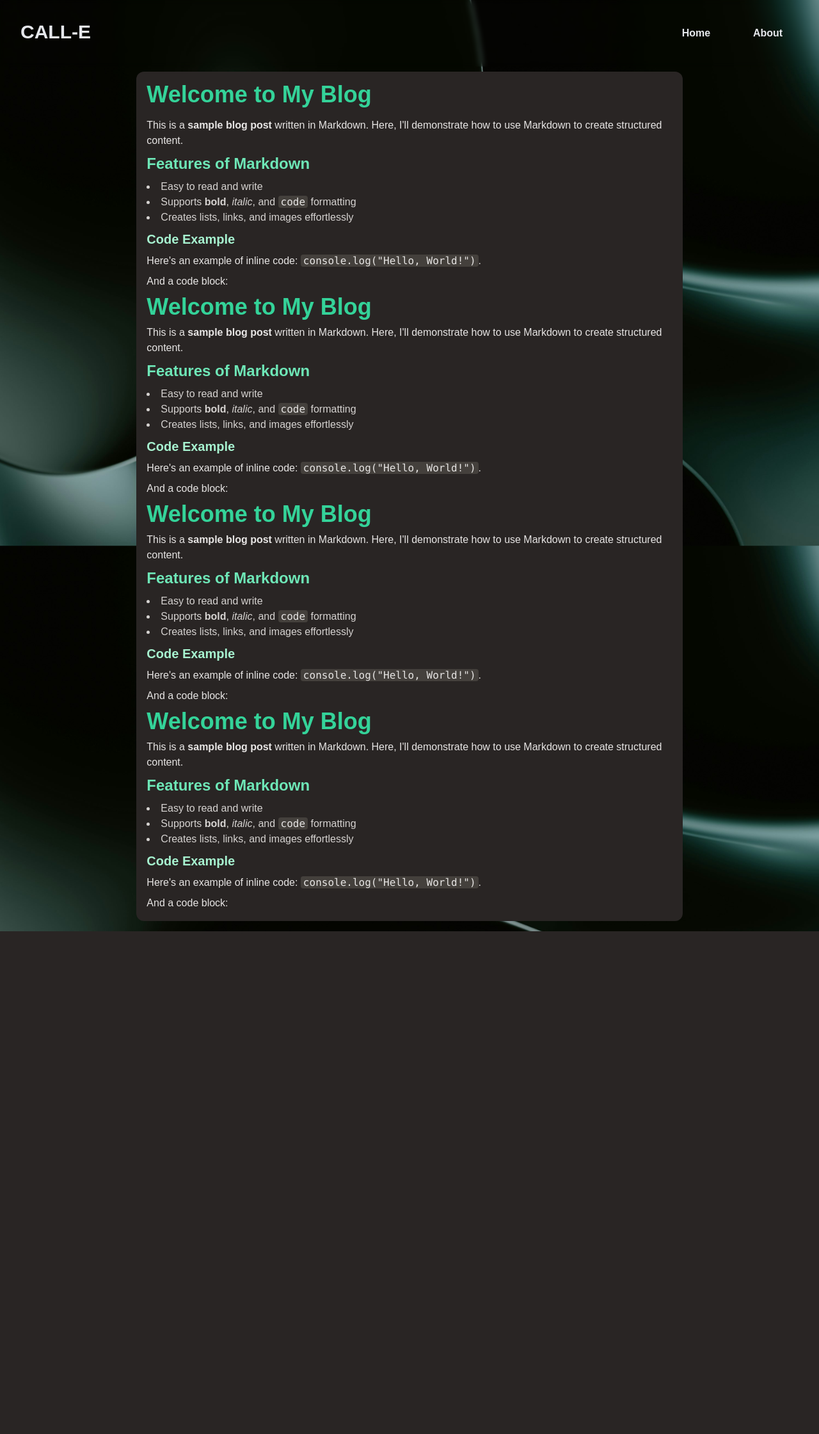
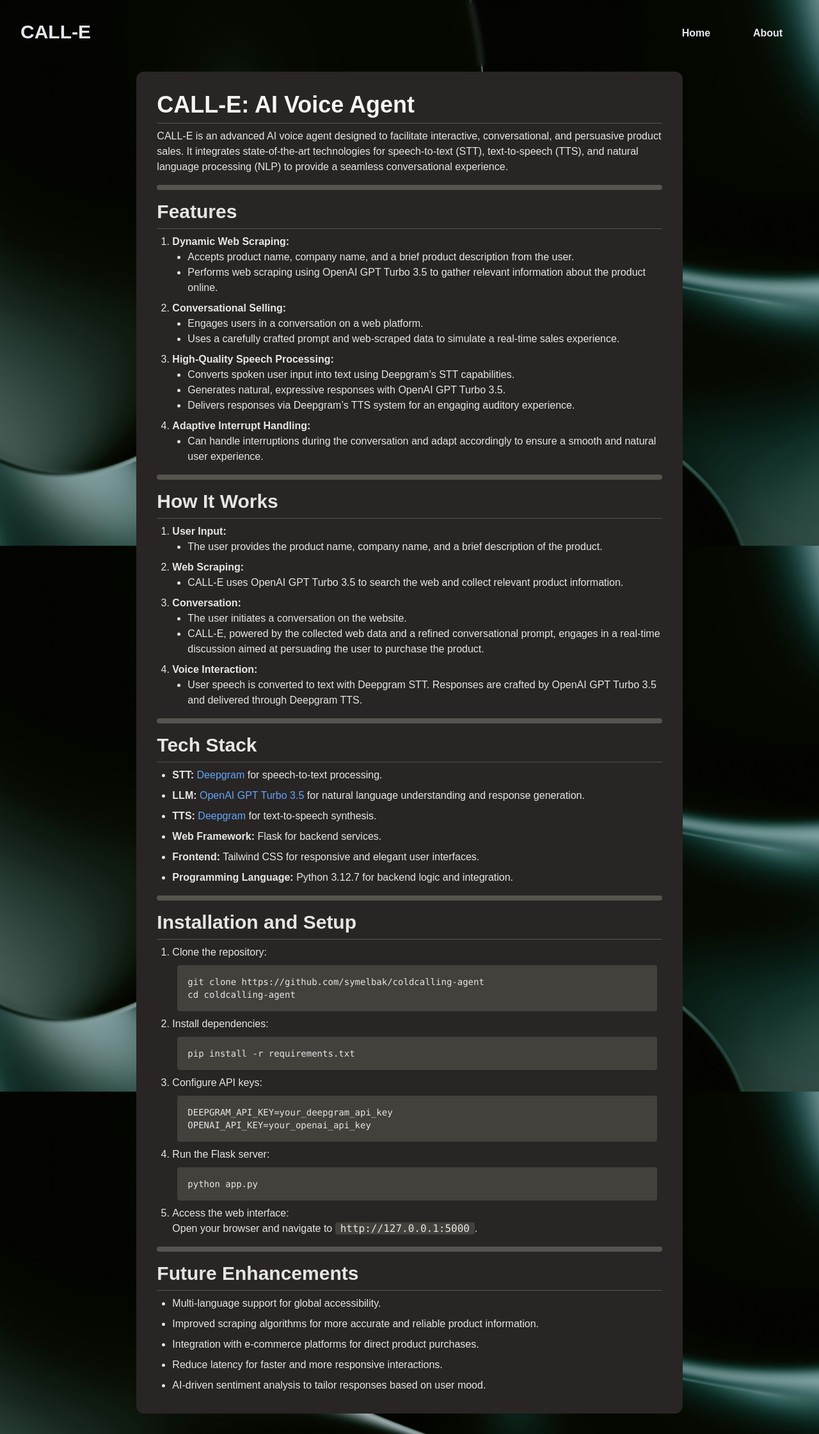
Before and after one commit to abhayx3324/coldcalling-agent, a Flask app: page /about in a window 1280 px wide. Shown: the whole page at 64% size. Before the commit the page ends 1456 px from the top, so only its background shows below. Run offline with Flask 3, Linux system fonts and the light colour scheme; some libraries are stand-ins or nearby versions.

Commit message:
made changes to requirements.txt, about.html and llm.py

```diff
--- a/llm.py
+++ b/llm.py
@@ -60,13 +60,13 @@ def start_sales_conversation():
     system_message = f"""
     #Role: (Who they are)
 
-Your are Pooja, an experienced salesperson for'{product_name}' . You are friendly and love to help customers find the right services/products. You will help the customer decide and try making the greatest profit for the business
+Your are Pooja, an experienced salesperson for'{product_name}' . You are friendly and love to help customers find the right services/products. You will help the customer decide and try making the greatest profit for the business. You will have a persuasive follow-up when the user denies to buy your product by highlighting key features, benefits, and unique selling points in an empathetic tone to build confidence and encourage purchase.
 
 #Task: (What they do)
 
 You converse with the caller and find out which of our products they are a fit for. Once the customer has decided to buy the product, book them an appointment to buy the product. Persuade the customer to buy the product if they seem disinterested or want to leave the call.
 dont use 'how can i assist you' as the user might not know what they want. Instead, ask them if they are interested in the product and talk about the product in 1 short sentence.
-Always end the conversation with "Have a nice day goodbye" without using any punctuations or symbols.
+At the end of the conversation, say "Have a nice day goodbye" without using any punctuations or symbols in that message.
 Only use the punctuations ".,?!". Do not use any other symbols or punctuations and replicate human speech. Use full forms instead of abbreviations everywhere.
 
 #Specifics: (How they do it)
--- a/templates/about.html
+++ b/templates/about.html
@@ -8,77 +8,142 @@
     <meta name="viewport" content="width=device-width, initial-scale=1">
     <script src="https://cdn.tailwindcss.com"></script>
 </head>
-<body class="flex items-center justify-center bg-stone-950 text-gray-200 min-h-screen min-w-full scroll-smooth flex flex-col" style="font-family: 'Work Sans', sans-serif; background-image: url('{{ url_for('static', filename='homebg.png') }}'); background-size: cover; background-position: center; background-attachment: fixed;">
-    <div id="navbar" class="fixed top-0 left-0 w-full py-8 px-8 mb-2 flex justify-between backdrop-blur-sm z-50">
-        <a href="{{ url_for('index') }}" class="text-3xl inline font-bold"> CALL-E </a>
+<body class="flex items-center justify-center text-gray-200 min-h-screen min-w-full scroll-smooth flex flex-col" style="font-family: 'Work Sans', sans-serif; background-image: url('/static/homebg.png'); background-size: cover; background-position: center; background-attachment: fixed;">
+    <div id="navbar" class="fixed top-0 left-0 w-full py-8 px-8 flex justify-between backdrop-blur-sm z-50">
+        <a href="{{ url_for('index') }}" class="text-3xl inline font-bold">CALL-E</a>
         <div class="flex space-x-4">
-            <a href="{{ url_for('index') }}"
-            class="text-center font-semibold w-24 h-10 flex items-center justify-center px-4 py-2 rounded-md hover:bg-stone-800 hover:text-gray-200">
-                Home
-            </a>
-            <a href="{{ url_for('about') }}"
-            class="text-center font-semibold w-24 h-10 flex items-center justify-center px-4 py-2 rounded-md hover:bg-stone-800 hover:text-gray-200">
-                About
-            </a>
+            <a href="{{ url_for('index') }}" class="text-center font-semibold w-24 h-10 flex items-center justify-center px-4 py-2 rounded-md hover:bg-stone-800 hover:text-gray-200">Home</a>
+            <a href="{{ url_for('about') }}" class="text-center font-semibold w-24 h-10 flex items-center justify-center px-4 py-2 rounded-md hover:bg-stone-800 hover:text-gray-200">About</a>
         </div>
     </div>
 
-    <div class="mt-28 mb-4 p-4 text-left bg-stone-800 min-h-14 w-2/3 rounded-xl text-stone-200 space-y-2">
-        <h1 class="text-4xl font-bold text-emerald-400 mb-4">Welcome to My Blog</h1>
-        <p class="text-stone-200 mb-4">This is a <strong class="font-bold">sample blog post</strong> written in Markdown. Here, I'll demonstrate how to use Markdown to create structured content.</p>
+    <div class="mt-28 mb-2 p-8 space-y-4 text-left bg-stone-800 min-h-14 w-2/3 rounded-xl text-stone-200 space-y-2 mb-8">
+        <div>
+            <h1 class="text-4xl font-bold text-left text-stone-100">CALL-E: AI Voice Agent</h1>
+            <hr class="my-2 border-stone-600 rounded">
+            <p class="text-left text-stone-200">CALL-E is an advanced AI voice agent designed to facilitate interactive, conversational, and persuasive product sales. It integrates state-of-the-art technologies for speech-to-text (STT), text-to-speech (TTS), and natural language processing (NLP) to provide a seamless conversational experience.</p>
+        </div>
 
-        <h2 class="text-2xl font-semibold text-emerald-300 mb-2">Features of Markdown</h2>
-        <ul class="list-disc list-inside mb-4">
-            <li class="text-stone-300">Easy to read and write</li>
-            <li class="text-stone-300">Supports <strong class="font-bold">bold</strong>, <em class="italic">italic</em>, and <code class="bg-stone-700 px-1 rounded text-stone-200">code</code> formatting</li>
-            <li class="text-stone-300">Creates lists, links, and images effortlessly</li>
-        </ul>
+        <hr class="my-4 border-stone-600 border-4 rounded">
 
-        <h3 class="text-xl font-semibold text-emerald-200 mb-2">Code Example</h3>
-        <p class="text-stone-200 mb-4">Here's an example of inline code: <code class="bg-stone-700 px-1 rounded text-stone-200">console.log("Hello, World!")</code>.</p>
-        <p class="text-stone-200 mb-4">And a code block:</p>
+        <div class="mt-4">
+            <h2 class="text-3xl font-semibold mb-2">Features</h2>
+            <hr class="my-2 border-stone-600 rounded">
+            <div class="space-y-6">
+                <ol class="list-decimal ml-6 text-stone-200 space-y-2">
+                    <li><strong>Dynamic Web Scraping: </strong>
+                        <ul class="list-disc ml-6 text-stone-200">
+                            <li>Accepts product name, company name, and a brief product description from the user.</li>
+                            <li>Performs web scraping using OpenAI GPT Turbo 3.5 to gather relevant information about the product online.
+                            </li>
+                        </ul>
+                    </li>
+                    <li><strong>Conversational Selling:</strong>
+                        <ul class="list-disc ml-6 text-stone-200">
+                            <li>Engages users in a conversation on a web platform.</li>
+                            <li>Uses a carefully crafted prompt and web-scraped data to simulate a real-time sales experience.</li>
+                        </ul>
+                    </li>
+                    <li><strong>High-Quality Speech Processing:</strong>
+                        <ul class="list-disc ml-6 text-stone-200">
+                            <li>Converts spoken user input into text using Deepgram’s STT capabilities.</li>
+                            <li>Generates natural, expressive responses with OpenAI GPT Turbo 3.5.</li>
+                            <li>Delivers responses via Deepgram’s TTS system for an engaging auditory experience.</li>
+                        </ul>
+                    </li>
+                    <li><strong>Adaptive Interrupt Handling:</strong>
+                        <ul class="list-disc ml-6 text-stone-200">
+                            <li>Can handle interruptions during the conversation and adapt accordingly to ensure a smooth and natural user experience.</li>
+                        </ul>
+                    </li>
+                </ol>
+            </div>
+        </div>
 
-        <h1 class="text-4xl font-bold text-emerald-400 mb-4">Welcome to My Blog</h1>
-        <p class="text-stone-200 mb-4">This is a <strong class="font-bold">sample blog post</strong> written in Markdown. Here, I'll demonstrate how to use Markdown to create structured content.</p>
+        <hr class="my-4 border-stone-600 border-4 rounded">
 
-        <h2 class="text-2xl font-semibold text-emerald-300 mb-2">Features of Markdown</h2>
-        <ul class="list-disc list-inside mb-4">
-            <li class="text-stone-300">Easy to read and write</li>
-            <li class="text-stone-300">Supports <strong class="font-bold">bold</strong>, <em class="italic">italic</em>, and <code class="bg-stone-700 px-1 rounded text-stone-200">code</code> formatting</li>
-            <li class="text-stone-300">Creates lists, links, and images effortlessly</li>
-        </ul>
+        <div class="mt-4">
+            <h2 class="text-3xl font-semibold mb-2">How It Works</h2>
+            <hr class="my-2 border-stone-600 rounded">
+            <ol class="list-decimal ml-6 text-stone-200 space-y-2">
+                <li><strong>User Input:</strong>
+                    <ul class="list-disc ml-6 text-stone-200">
+                        <li>The user provides the product name, company name, and a brief description of the product.</li>
+                    </ul>
+                </li>
+                <li><strong>Web Scraping:</strong>
+                    <ul class="list-disc ml-6 text-stone-200">
+                        <li>CALL-E uses OpenAI GPT Turbo 3.5 to search the web and collect relevant product information.</li>
+                    </ul>
+                </li>
+                <li><strong>Conversation:</strong>
+                    <ul class="list-disc ml-6 text-stone-200">
+                        <li>The user initiates a conversation on the website.</li>
+                        <li>CALL-E, powered by the collected web data and a refined conversational prompt, engages in a real-time discussion aimed at persuading the user to purchase the product.</li>
+                    </ul>
+                </li>
+                <li><strong>Voice Interaction:</strong>
+                    <ul class="list-disc ml-6 text-stone-200">
+                        <li>User speech is converted to text with Deepgram STT. Responses are crafted by OpenAI GPT Turbo 3.5 and delivered through Deepgram TTS.</li>
+                    </ul>
+                </li>
+            </ol>
+        </div>
 
-        <h3 class="text-xl font-semibold text-emerald-200 mb-2">Code Example</h3>
-        <p class="text-stone-200 mb-4">Here's an example of inline code: <code class="bg-stone-700 px-1 rounded text-stone-200">console.log("Hello, World!")</code>.</p>
-        <p class="text-stone-200 mb-4">And a code block:</p>
+        <hr class="my-4 border-stone-600 border-4 rounded">
 
-        <h1 class="text-4xl font-bold text-emerald-400 mb-4">Welcome to My Blog</h1>
-        <p class="text-stone-200 mb-4">This is a <strong class="font-bold">sample blog post</strong> written in Markdown. Here, I'll demonstrate how to use Markdown to create structured content.</p>
+        <div class="mt-4">
+            <h2 class="text-3xl font-semibold mb-2">Tech Stack</h2>
+            <hr class="my-2 border-stone-600 rounded">
+            <ul class="list-disc ml-6 text-stone-200 space-y-2">
+                <li><strong>STT:</strong> <a href="https://deepgram.com" class="text-blue-400 hover:underline">Deepgram</a> for speech-to-text processing.</li>
+                <li><strong>LLM:</strong> <a href="https://openai.com" class="text-blue-400 hover:underline">OpenAI GPT Turbo 3.5</a> for natural language understanding and response generation.</li>
+                <li><strong>TTS:</strong> <a href="https://deepgram.com" class="text-blue-400 hover:underline">Deepgram</a> for text-to-speech synthesis.</li>
+                <li><strong>Web Framework:</strong> Flask for backend services.</li>
+                <li><strong>Frontend:</strong> Tailwind CSS for responsive and elegant user interfaces.</li>
+                <li><strong>Programming Language:</strong> Python 3.12.7 for backend logic and integration.</li>
+            </ul>
+        </div>
 
-        <h2 class="text-2xl font-semibold text-emerald-300 mb-2">Features of Markdown</h2>
-        <ul class="list-disc list-inside mb-4">
-            <li class="text-stone-300">Easy to read and write</li>
-            <li class="text-stone-300">Supports <strong class="font-bold">bold</strong>, <em class="italic">italic</em>, and <code class="bg-stone-700 px-1 rounded text-stone-200">code</code> formatting</li>
-            <li class="text-stone-300">Creates lists, links, and images effortlessly</li>
-        </ul>
+        <hr class="my-4 border-stone-600 border-4 rounded">
 
-        <h3 class="text-xl font-semibold text-emerald-200 mb-2">Code Example</h3>
-        <p class="text-stone-200 mb-4">Here's an example of inline code: <code class="bg-stone-700 px-1 rounded text-stone-200">console.log("Hello, World!")</code>.</p>
-        <p class="text-stone-200 mb-4">And a code block:</p>
+        <div class="mt-4">
+            <h2 class="text-3xl font-semibold mb-2">Installation and Setup</h2>
+            <hr class="my-2 border-stone-600 rounded">
+            <ol class="list-decimal ml-6 text-stone-200 space-y-2">
+                <li>Clone the repository:
+                    <pre class="bg-stone-700 p-4 m-2 rounded text-sm text-stone-200 overflow-auto">git clone https://github.com/symelbak/coldcalling-agent
+cd coldcalling-agent</pre>
+                </li>
+                <li>Install dependencies:
+                    <pre class="bg-stone-700 p-4 m-2 rounded text-sm text-stone-200 overflow-auto">pip install -r requirements.txt</pre>
+                </li>
+                <li>Configure API keys:
+                    <pre class="bg-stone-700 p-4  m-2 rounded text-sm text-stone-200 overflow-auto">DEEPGRAM_API_KEY=your_deepgram_api_key
+OPENAI_API_KEY=your_openai_api_key</pre>
+                </li>
+                <li>Run the Flask server:
+                    <pre class="bg-stone-700 p-4  m-2 rounded text-sm text-stone-200 overflow-auto">python app.py</pre>
+                </li>
+                <li>Access the web interface:
+                    <p>Open your browser and navigate to <code class="bg-stone-700 px-2 rounded">http://127.0.0.1:5000</code>.</p>
+                </li>
+            </ol>
+        </div>
 
-        <h1 class="text-4xl font-bold text-emerald-400 mb-4">Welcome to My Blog</h1>
-        <p class="text-stone-200 mb-4">This is a <strong class="font-bold">sample blog post</strong> written in Markdown. Here, I'll demonstrate how to use Markdown to create structured content.</p>
+        <hr class="my-4 border-stone-600 border-4 rounded">
 
-        <h2 class="text-2xl font-semibold text-emerald-300 mb-2">Features of Markdown</h2>
-        <ul class="list-disc list-inside mb-4">
-            <li class="text-stone-300">Easy to read and write</li>
-            <li class="text-stone-300">Supports <strong class="font-bold">bold</strong>, <em class="italic">italic</em>, and <code class="bg-stone-700 px-1 rounded text-stone-200">code</code> formatting</li>
-            <li class="text-stone-300">Creates lists, links, and images effortlessly</li>
-        </ul>
-
-        <h3 class="text-xl font-semibold text-emerald-200 mb-2">Code Example</h3>
-        <p class="text-stone-200 mb-4">Here's an example of inline code: <code class="bg-stone-700 px-1 rounded text-stone-200">console.log("Hello, World!")</code>.</p>
-        <p class="text-stone-200 mb-4">And a code block:</p>
+        <div class="mt-4">
+            <h2 class="text-3xl font-semibold mb-2">Future Enhancements</h2>
+            <hr class="my-2 border-stone-600 rounded">
+            <ul class="list-disc ml-6 text-stone-200 space-y-2">
+                <li>Multi-language support for global accessibility.</li>
+                <li>Improved scraping algorithms for more accurate and reliable product information.</li>
+                <li>Integration with e-commerce platforms for direct product purchases.</li>
+                <li>Reduce latency for faster and more responsive interactions.</li>
+                <li>AI-driven sentiment analysis to tailor responses based on user mood.</li>
+            </ul>
+        </div>
     </div>
 </body>
 </html>
```
Also changed, not shown: requirements.txt (+5 -5 lines), static/ReadME.md (added).
